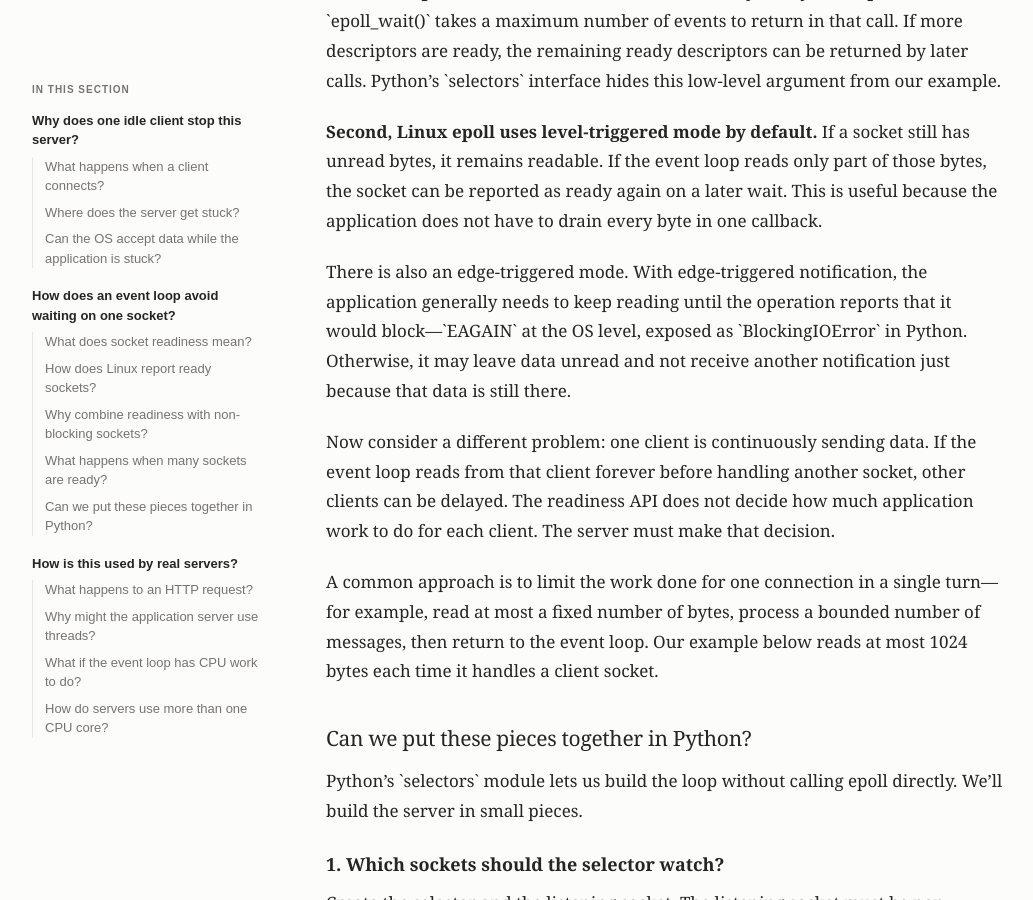
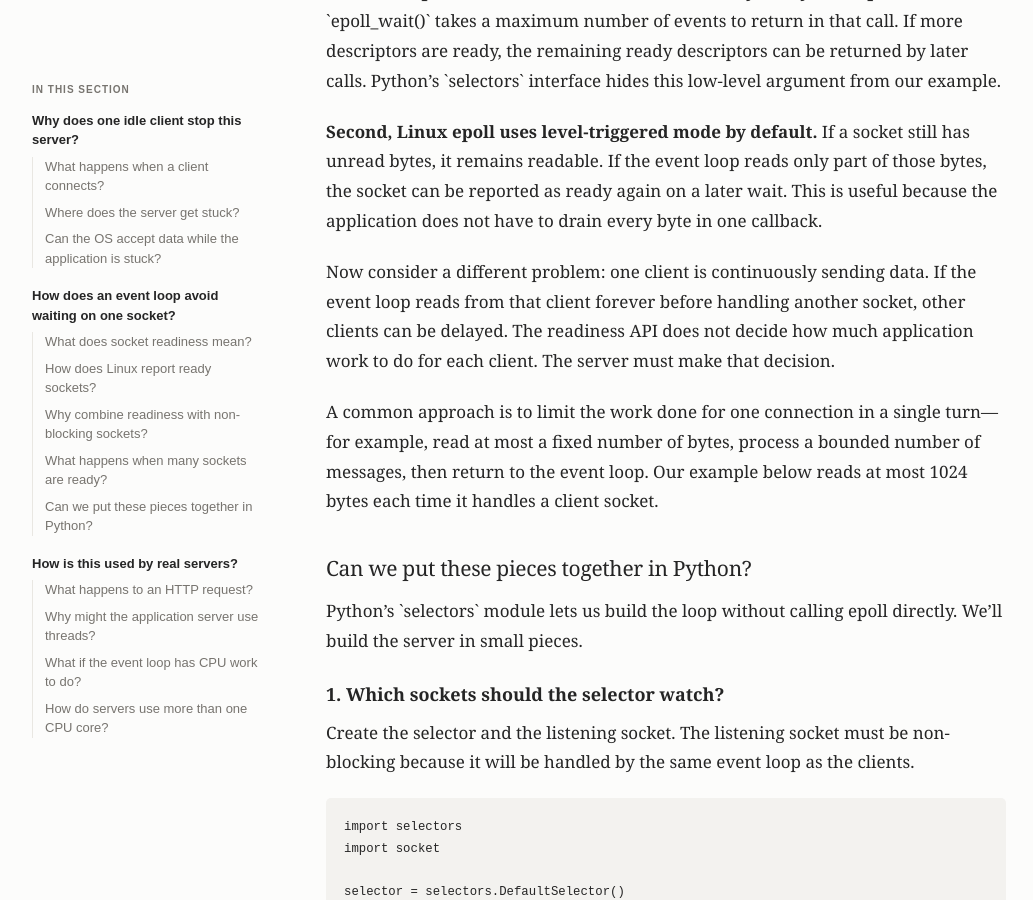
Before and after one commit to simplyjaga/simplyjaga.github.io, a Jekyll site: the page built from _posts/2026-11-03-how-one-server-handles-multiple-clients.md, in a window 1280 px wide and 900 px high, scrolled down 4745 px. Shown: the whole window, without its empty margins (101-1134 px from the left). Built offline with Jekyll 4.4.1, drawn with Linux system fonts in a browser that asks for light colours.

Commit message:
Remove edge-triggered detail from event loop introduction

```diff
--- a/_posts/2026-11-03-how-one-server-handles-multiple-clients.md
+++ b/_posts/2026-11-03-how-one-server-handles-multiple-clients.md
@@ -154,8 +154,6 @@ There are two Linux details behind this behaviour.
 **First, one epoll wait does not have to return every ready descriptor.** \`epoll_wait()\` takes a maximum number of events to return in that call. If more descriptors are ready, the remaining ready descriptors can be returned by later calls. Python's \`selectors\` interface hides this low-level argument from our example.
 
 **Second, Linux epoll uses level-triggered mode by default.** If a socket still has unread bytes, it remains readable. If the event loop reads only part of those bytes, the socket can be reported as ready again on a later wait. This is useful because the application does not have to drain every byte in one callback.
-
-There is also an edge-triggered mode. With edge-triggered notification, the application generally needs to keep reading until the operation reports that it would block—\`EAGAIN\` at the OS level, exposed as \`BlockingIOError\` in Python. Otherwise, it may leave data unread and not receive another notification just because that data is still there.
 
 Now consider a different problem: one client is continuously sending data. If the event loop reads from that client forever before handling another socket, other clients can be delayed. The readiness API does not decide how much application work to do for each client. The server must make that decision.
 
```
